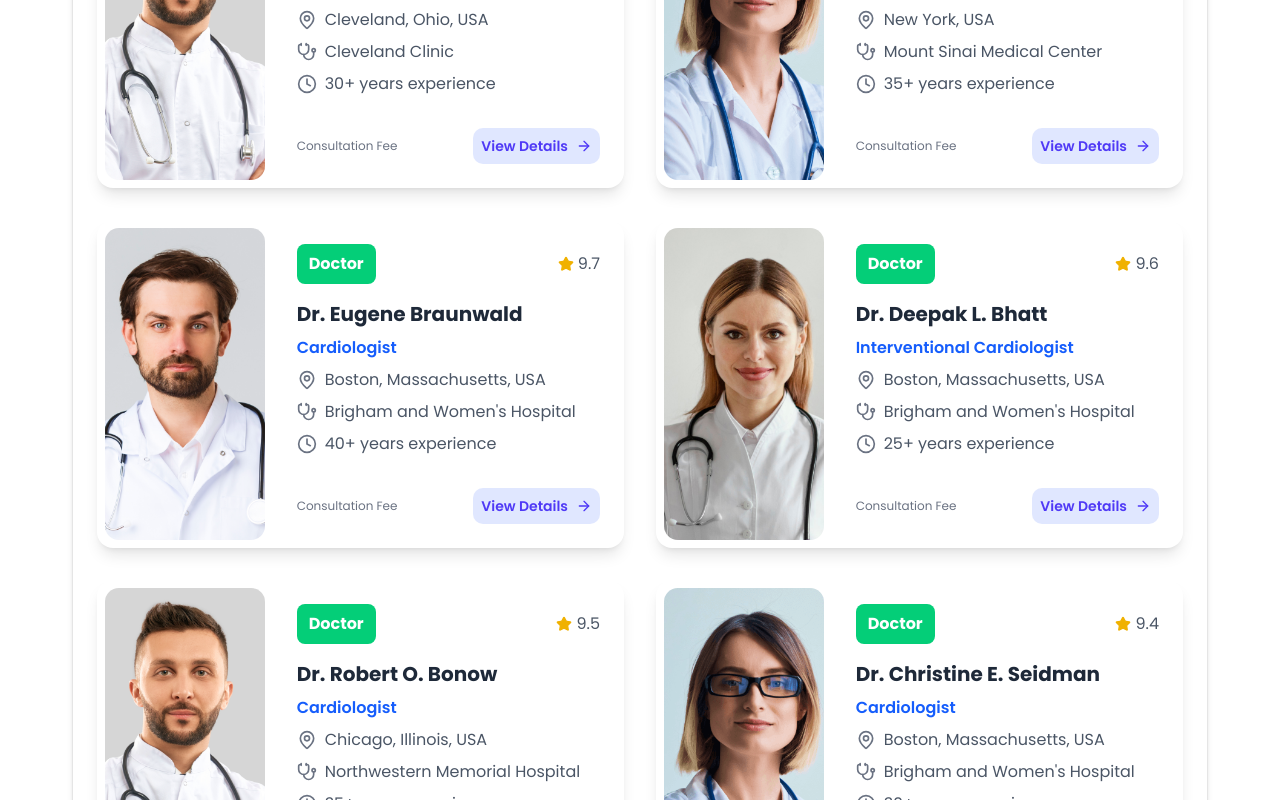
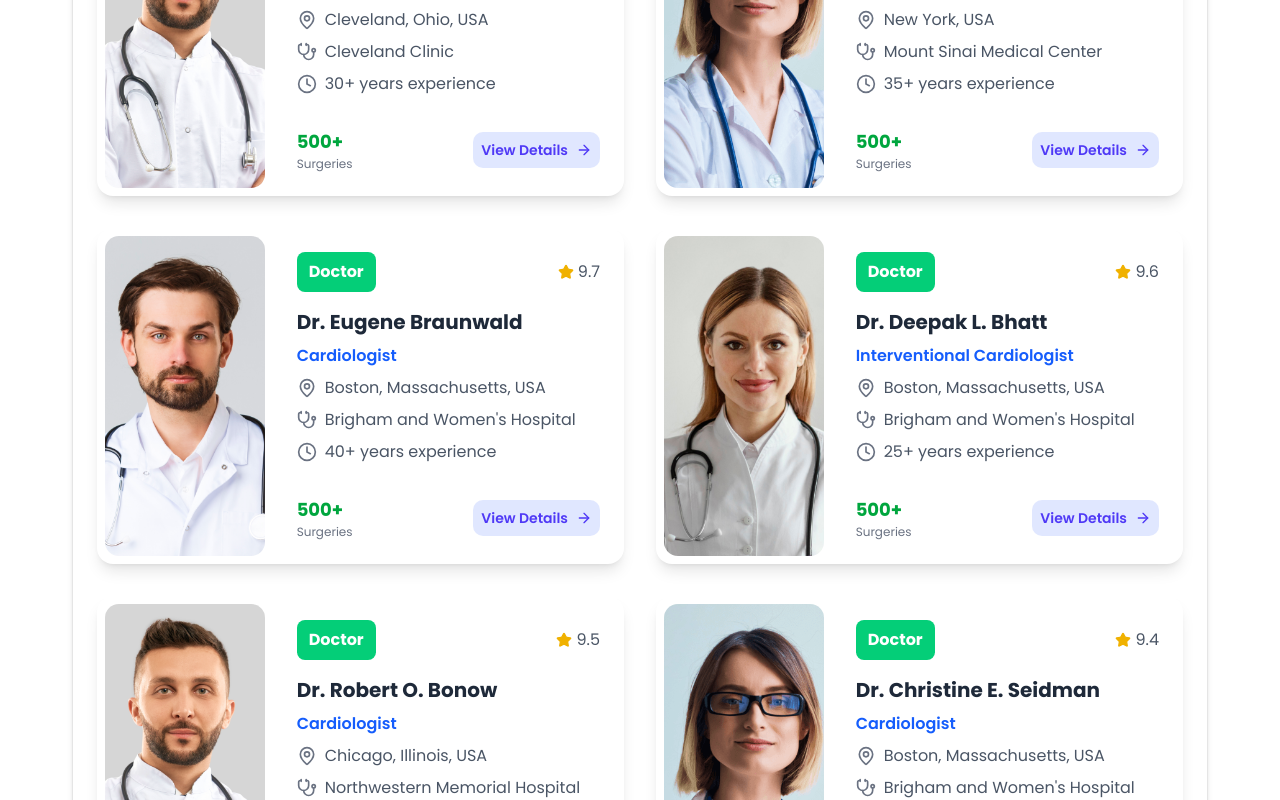
Before and after one commit to OwnTechnologiesClients/AarogyaGlobalFrontend, a Next.js app: page /specialties/cardiology in a window 1280 px wide. Shown: the part 1380-2180 px from the top of the page. Built offline with nearby package versions, Linux system fonts and the light colour scheme.

Commit message:
chnage some text like consultation fee and replace with surgieries

```diff
--- a/app/(root)/hospitalSearch/page.js
+++ b/app/(root)/hospitalSearch/page.js
@@ -26,7 +26,7 @@ const HospitalSearch = () => {
     location: "",
   });
 
-  const [activeCategory, setActiveCategory] = useState("All");
+  const [activeCategory, setActiveCategory] = useState("");
 
   const [filterHosData, setFilteredData] = useState(hospitals);
 
@@ -38,7 +38,7 @@ const HospitalSearch = () => {
     let result = [...hospitals];
 
     // Apply category filter
-    if (activeCategory !== "All") {
+    if (activeCategory && activeCategory !== "") {
       result = result.filter((hospital) =>
         hospital.specialties?.some(specialty =>
           specialty.toLowerCase().includes(activeCategory.toLowerCase())
@@ -86,17 +86,27 @@ const HospitalSearch = () => {
       facility: "",
       location: "",
     });
-    setActiveCategory("All");
+    setActiveCategory("");
     setFilteredData(hospitals);
   };
 
   // Get filters from the first specialty (assuming they're similar across specialties)
   const getFilters = () => {
     const firstSpecialty = Object.values(dataService.data.specialties)[0];
-    return firstSpecialty?.filters || {
+    const defaultFilters = firstSpecialty?.filters || {
       categories: ["All", "Cardiology", "Neurology", "Orthopedics", "Pediatrics"],
       facilities: ["ICU", "Emergency", "Pharmacy", "Laboratory"],
       treatments: ["General Medicine", "Surgery", "Cardiology", "Neurology"]
+    };
+
+    // Filter out unwanted categories
+    const filteredCategories = defaultFilters.categories.filter(cat =>
+      !["All", "Doctors", "Hospitals", "Treatments"].includes(cat)
+    );
+
+    return {
+      ...defaultFilters,
+      categories: filteredCategories
     };
   };
 
--- a/components/DoctorDetails/SpecialtyCard.jsx
+++ b/components/DoctorDetails/SpecialtyCard.jsx
@@ -5,7 +5,7 @@ const SpecialtyCard = ({ doctor }) => {
 
   return (
     <div className="bg-white rounded-xl shadow-md p-6 w-full flex flex-col gap-6">
-        <h2 className=" text-[#000D44] text-xl font-bold">Specialty</h2>
+      <h2 className=" text-[#000D44] text-xl font-bold">Specialty</h2>
       {/* Role + Hospital */}
       <div className="text-center">
         <p className="text-sm text-gray-700">
@@ -24,13 +24,13 @@ const SpecialtyCard = ({ doctor }) => {
         <span className="text-gray-600 text-sm font-medium ml-1">{doctor.rating}</span>
       </div>
 
-      {/* Consultation Fee */}
+
       <div className="bg-gray-50 rounded-md px-4 py-3 flex items-center justify-between">
         <div className="flex items-center gap-2">
           <Syringe className="w-5 h-5 text-teal-600" />
-          <span className="text-sm text-gray-700 font-medium">Consultation Fee</span>
+          <span className="text-sm text-gray-700 font-medium">Surgeries</span>
         </div>
-        <span className="text-lg font-semibold text-gray-900">{doctor.consultationFee}</span>
+        <span className="text-lg font-semibold text-gray-900">{doctor.surgeries || doctor.surgeriesCount || '500+'}</span>
       </div>
 
       {/* Experience */}
--- a/components/SpecialtySearch/DoctorCard.jsx
+++ b/components/SpecialtySearch/DoctorCard.jsx
@@ -77,9 +77,9 @@ const DoctorCard = ({ doctor }) => {
                 <div className="flex justify-between items-center">
                     <div className="flex flex-col">
                         <span className="text-lg font-bold text-green-600">
-                            {doctor.consultationFee}
+                            {doctor.surgeries || doctor.surgeriesCount || '500+'}
                         </span>
-                        <span className="text-xs text-gray-500">Consultation Fee</span>
+                        <span className="text-xs text-gray-500">Surgeries</span>
                     </div>
                     <button
                         onClick={handleViewDetails}
```
